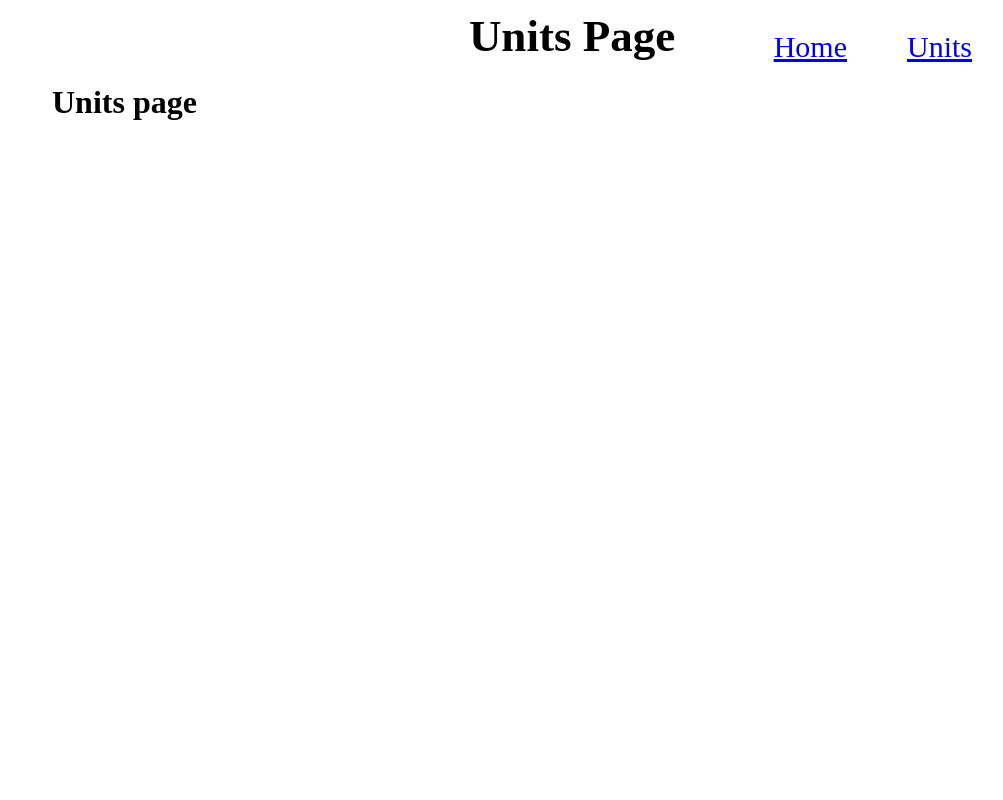
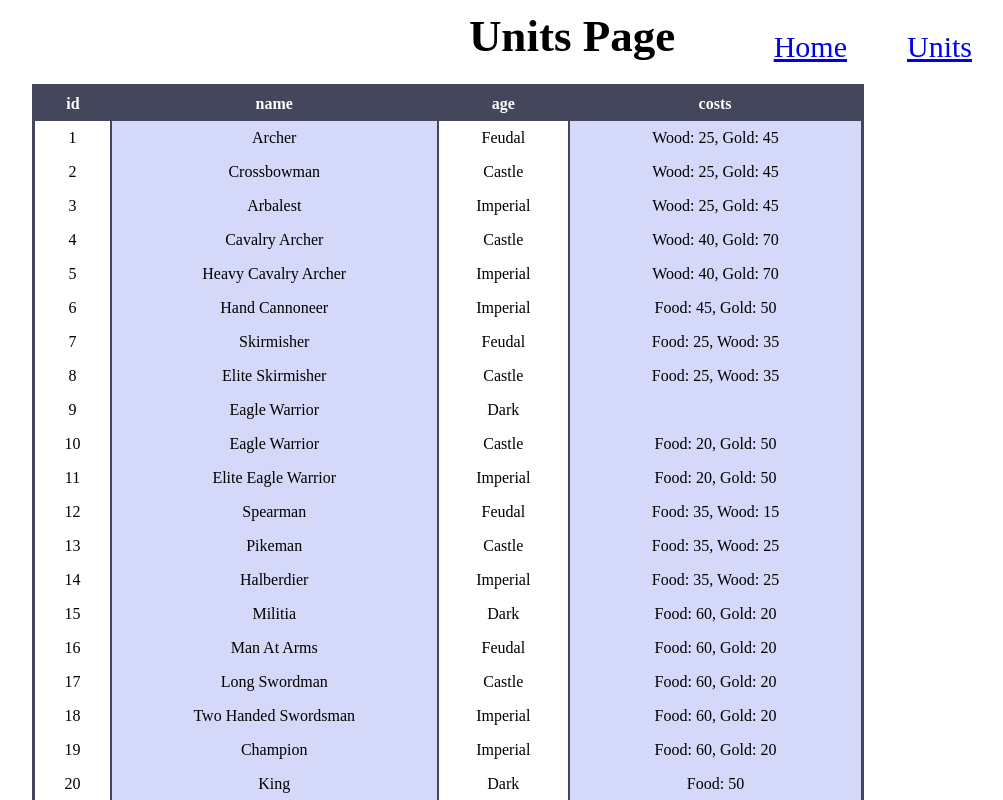
Before and after one commit to ahmetayyildiz66/adesso-age-of-empires, a Vue app: page /units in a window 1280 px wide. Shown: the top 800 px of the page, without its empty margins (98-1101 px from the left). Built offline with nearby package versions, Linux system fonts and the light colour scheme.

Commit message:
Listed units in table

```diff
--- a/src/store/modules/units.js
+++ b/src/store/modules/units.js
@@ -13,6 +13,12 @@ const units = {
       commit('SET_UNITS', list);
     },
   },
+  getters: {
+    // eslint-disable-next-line no-unused-vars
+    getUnits(state) {
+      return state.unitList.units;
+    },
+  },
 };
 
 export default units;
--- a/src/styles/abstracts/_variables.scss
+++ b/src/styles/abstracts/_variables.scss
@@ -1,4 +1,8 @@
 // COLORS
+$color-dark-blue: #44475C;
+$color-white: #fff;
+$table-row-color: #7d82a8;
+$table-even-value-color: #d4d8f9;
 
 // SIZES
 $heading-1: 6.4rem;
--- /dev/null
+++ b/src/views/UnitItem.vue
@@ -0,0 +1,55 @@
+<template>
+  <td>
+    {{ unit.id }}
+  </td>
+  <td>
+    {{ unit.name }}
+  </td>
+  <td>
+    {{ unit.age }}
+  </td>
+  <td>
+    {{ unitCost }}
+  </td>
+</template>
+
+<script>
+export default {
+  name: 'UnitItem',
+  props: {
+    unit: Object,
+  },
+  computed: {
+    unitCost() {
+      if (!this.unit.cost) {
+        return '';
+      }
+
+      const keys = Object.keys(this.unit.cost);
+      let result = '';
+      keys.forEach((item) => {
+        result += `${item}: ${this.unit.cost[item]}, `;
+      });
+      result = result.replace(/,\s*$/, '');
+      return result;
+    },
+  },
+};
+</script>
+
+<style lang="scss" scoped>
+td {
+  text-align: center;
+  padding: .8rem;
+  border-right: 2px solid $color-dark-blue;
+
+  &:last-child {
+    border-right: none;
+  }
+
+  &:nth-child(2n) {
+    background: $table-even-value-color;
+  }
+}
+
+</style>
--- a/src/views/Units.vue
+++ b/src/views/Units.vue
@@ -1,12 +1,58 @@
 <template>
-  <h1>Units page</h1>
+  <table class="table">
+    <thead>
+    <tr>
+      <th>id</th>
+      <th>name</th>
+      <th>age</th>
+      <th>costs</th>
+    </tr>
+  </thead>
+  <tbody>
+    <tr v-for="(unit, index) in getUnits" :key="unit.id + index">
+      <UnitItem :unit="unit"/>
+    </tr>
+  </tbody>
+  </table>
 </template>
 
 <script>
+import { mapGetters } from 'vuex';
+import UnitItem from './UnitItem.vue';
+
 export default {
   name: 'Units',
+  components: {
+    UnitItem,
+  },
+  computed: {
+    ...mapGetters('units', ['getUnits']),
+  },
 };
 </script>
 
-<style>
+<style lang="scss" scoped>
+.table {
+  width: 80%;
+  border-collapse: collapse;
+  border: 3px solid $color-dark-blue;
+  margin: 1rem 1rem 0 1rem;
+  & th {
+    text-align: center;
+    background-color: $color-dark-blue;
+    color: $color-white;
+    padding: .8rem;
+    min-width: 3rem;
+  }
+
+  & td {
+    text-align: center;
+    padding: .8rem;
+    border-right: 2px solid $table-row-color;
+
+    &:last-child {
+      border-right: none;
+    }
+  }
+}
 </style>
```
